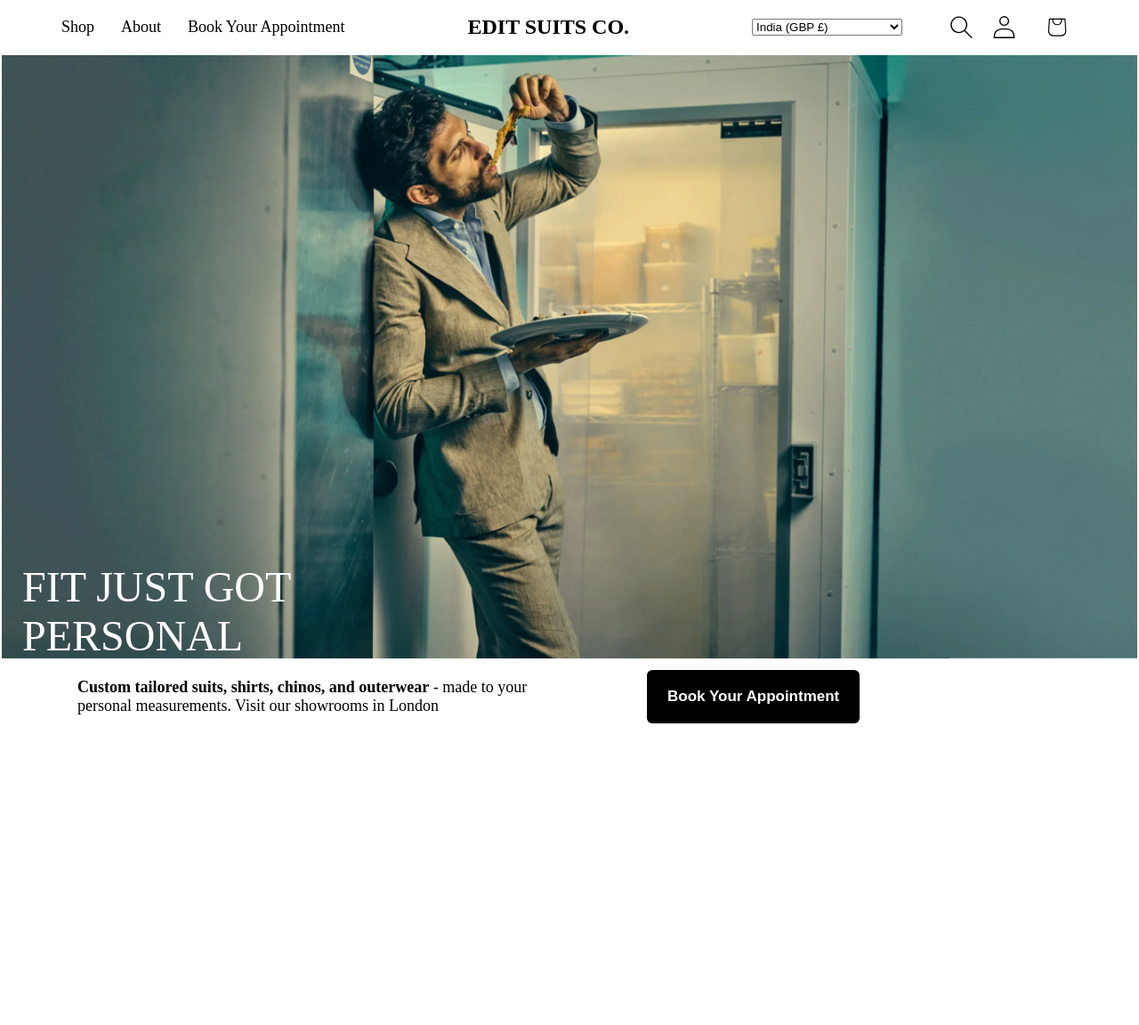
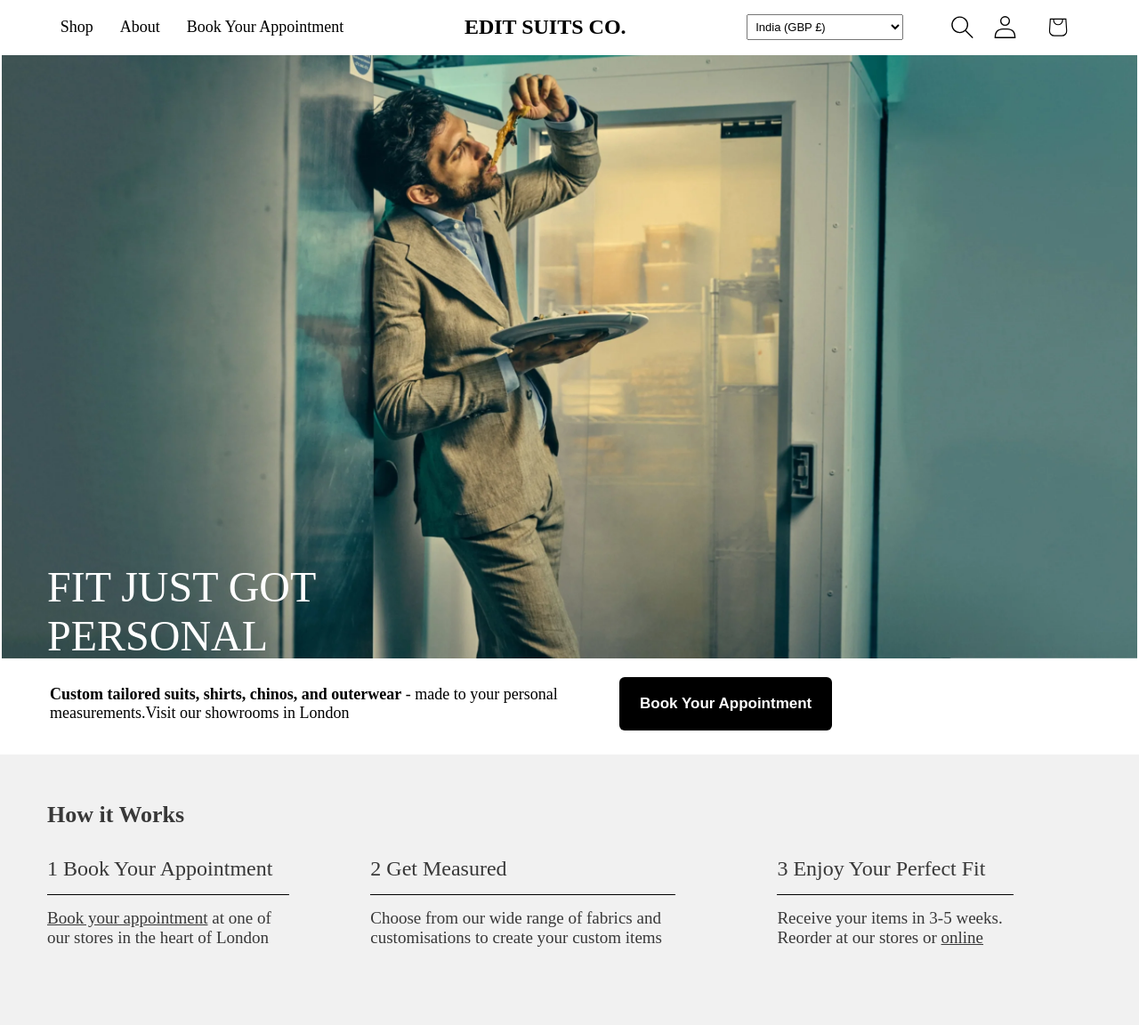
Before and after one commit to Souradeep321/EditSuit, a plain HTML site: page index.html in a window 1280 px wide. Shown: the whole page at 89% size. Before the commit the page ends 826 px from the top, so only its background shows below. Drawn offline with Linux system fonts and the light colour scheme.

Commit message:
How it Works section done

```diff
--- a/index.html
+++ b/index.html
@@ -1,11 +1,14 @@
 <!DOCTYPE html>
 <html lang="en">
+
 <head>
     <meta charset="UTF-8">
     <meta name="viewport" content="width=device-width, initial-scale=1.0">
     <title>Document</title>
     <link rel="stylesheet" href="style.css">
+    <link rel="stylesheet" href="utility.css">
 </head>
+
 <body>
     <!-- navbar section -->
     <nav id="navbar">
@@ -30,24 +33,52 @@
     </nav>
 
     <!-- hero section -->
-     <div id="hero">
+    <section id="hero">
         <div>
             <span> FIT JUST GOT</span>
             <span>PERSONAL</span>
         </div>
-     </div>
+    </section>
 
     <!-- Book your appointment section -->
     <div class="appoint-container">
-           <p> <strong>Custom tailored suits, shirts, chinos, and outerwear</strong> - made to your personal measurements. Visit our showrooms in London</p>
-           <div >
+        <p> <strong>Custom tailored suits, shirts, chinos, and outerwear</strong> - made to your personal
+            measurements.Visit our showrooms in London</p>
+        <div>
             <button>Book Your Appointment</button>
         </div>
     </div>
 
+    <!-- How it Works section -->
+    <section id="work-flow">
+        <h2>How it Works</h2>
+        <div class="work-flow-container">
+            <div class="work-flow-cards">
+                <p>1 Book Your Appointment</p>
+                <div class="bg-black"></div>
+                <span><a href="">Book your appointment</a> at one of our stores in the heart of London </span>
+            </div>
+
+            <div class="work-flow-cards">
+                <p>2 Get Measured</p>
+                <div class="bg-black"></div>
+                <span>Choose from our wide range of fabrics and customisations to create your custom items</span>
+            </div>
+
+            <div class="work-flow-cards">
+                <p>3 Enjoy Your Perfect Fit</p>
+                <div class="bg-black"></div>
+                <span>Receive your items in 3-5 weeks. Reorder at our stores or <a href="">online</a> </span>
+            </div>
+        </div>
+
+    </section>
+
+    <!-- online collection section -->
 
 
 
     <script src="script.js"></script>
 </body>
+
 </html>
--- a/style.css
+++ b/style.css
@@ -1,13 +1,14 @@
 * {
     padding: 0;
     margin: 0;
+    scroll-behavior: smooth;
 }
 
-body{
+body {
     background-color: #fff;
 }
 
-/* navbar section */
+/*-- navbar section --*/
 #navbar {
     background-color: #fff;
     display: flex;
@@ -39,13 +40,18 @@ body{
     align-items: center;
 }
 
+#currency {
+    font-size: 13px;
+    padding: 5px;
+}
+
 .nav-buttons {
     display: flex;
     gap: 23px;
 }
 
-/*Hero Section */
-#hero{
+/*-- Hero Section --*/
+#hero {
     height: 85vh;
     background-image: url('./images/bg.webp');
     background-position: center;
@@ -53,7 +59,7 @@ body{
     background-size: cover;
 }
 
-#hero div{
+#hero div {
     height: 85vh;
     color: #fff;
     border: 2px solid;
@@ -62,34 +68,33 @@ body{
     justify-content: end;
 }
 
-#hero div > span{
-    padding-left: 23px;
+#hero div>span {
+    padding-left: 51px;
     font-size: 48px;
 }
 
-/* Book your appointment section */
-.appoint-container{
+/*-- Book your appointment section --*/
+.appoint-container {
     display: flex;
     height: 86px;
+    padding: 8px 0px 14px 0;
     align-items: center;
 }
 
-.appoint-container p{
+.appoint-container p {
     width: 50%;
-    /* border: 2px solid; */
     font-size: 18px;
-    padding: 0 87px;
+    padding: 0px 56px;
 }
 
-.appoint-container div{
+.appoint-container div {
     width: 50%;
-    /* border: 2px solid red; */
     display: flex;
     align-items: center;
 }
 
-.appoint-container div button{
-    padding:20px  23px;
+.appoint-container div button {
+    padding: 20px 23px;
     border-radius: 6px;
     font-size: 17px;
     font-weight: bold;
@@ -99,6 +104,52 @@ body{
     transition: all .3s;
 }
 
-.appoint-container div button:hover{
+.appoint-container div button:hover {
     background-color: rgb(21, 21, 21);
 }
+
+/*-- How it Works section --*/
+#work-flow {
+    padding: 37px;
+    background-color: rgba(241, 241, 241, 1);
+    color: #383838;
+    height: 230px;
+}
+
+#work-flow>* {
+    padding: 16px;
+}
+
+#work-flow>h2 {
+    font-size: 26px;
+}
+
+.work-flow-container {
+    display: flex;
+}
+
+.work-flow-cards {
+    display: flex;
+    flex-direction: column;
+    gap: 15px;
+}
+
+.work-flow-cards>p {
+    font-size: 24px;
+}
+
+.work-flow-cards>div {
+    height: 1px;
+    width: 75%;
+}
+
+.work-flow-cards>span {
+    font-size: 19px;
+    padding-right: 89px;
+}
+
+.work-flow-cards>span>a {
+    color: #383838;
+}
+
+/*-- online collection section --*/
--- /dev/null
+++ b/utility.css
@@ -0,0 +1,3 @@
+.bg-black{
+    background-color: black;
+}
```
Lines whose indentation alone changed are shown as unchanged.
